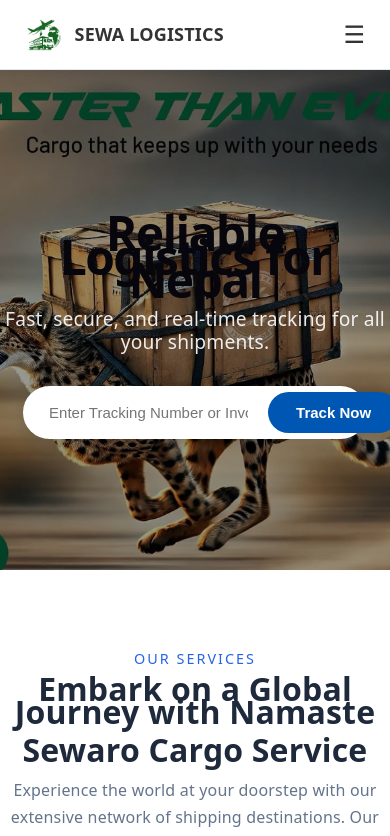
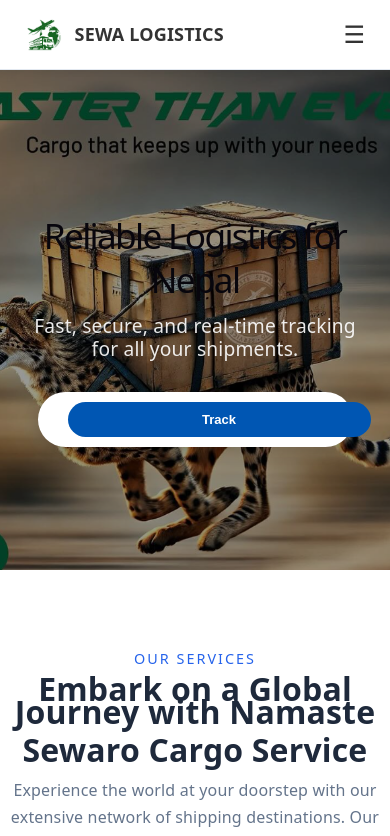
Before and after one commit to sanba2004/sewaro_frontend, a React (Vite) app: page / in a window 390 px wide. Shown: the top 836 px of the page. Built offline with nearby package versions, Linux system fonts and the light colour scheme.

Commit message:
mandatory

```diff
--- a/src/App.css
+++ b/src/App.css
@@ -142,10 +142,12 @@
   padding: 0 20px;
 }
 
-.hero-content h1 {
-  font-size: 3rem;
-  font-weight: 800;
-  margin-bottom: 1rem;
+@media (max-width: 768px) {
+  .hero-content h1 {
+    font-size: 2.2rem;   /* Scales the font down gracefully so it doesn't crowd small viewports */
+    line-height: 1.25;   /* 🚀 Crucial: Keeps your text from smashing together vertically */
+    margin-bottom: 0.8rem;
+  }
 }
 
 .hero-content p {
@@ -1057,3 +1059,34 @@
   overflow-x: auto;
   -webkit-overflow-scrolling: touch;
 }
+@media screen and (max-width: 600px) {
+  /* Keeps the horizontal layout and ensures everything stays inside the white capsule */
+  .search-track-form {
+    display: flex !important;
+    flex-direction: row !important; /* Forces them to stay side-by-side */
+    background-color: #ffffff !important; /* Keeps the capsule background white */
+    border-radius: 30px !important; /* Maintains the rounded capsule look */
+    padding: 6px !important; /* Creates a clean internal cushion around the button */
+    width: 95%;
+    max-width: 450px;
+    margin: 20px auto 0 auto;
+    box-shadow: 0 4px 15px rgba(0,0,0,0.2);
+  }
+
+  /* Shrinks the textbox text down slightly so it doesn't push the button out */
+  .track-input-field {
+    font-size: 13px !important;
+    padding: 10px 12px !important;
+    text-align: left !important; /* Left aligns text to maximize horizontal space */
+    border-radius: 30px 0 0 30px !important;
+    min-width: 0; /* Prevents input from blowing out the flex container */
+  }
+
+  /* Adjusts the button sizing to fit perfectly inside the capsule beside the text */
+  .track-submit-btn {
+    font-size: 13px !important;
+    padding: 10px 18px !important; /* Compact padding for mobile thumbs */
+    border-radius: 25px !important; /* Clean rounded edges inside the white container */
+    white-space: nowrap !important; /* Prevents the 'Track Now' text from breaking into two rows */
+  }
+}
--- a/src/App.jsx
+++ b/src/App.jsx
@@ -2761,7 +2761,7 @@
                 <h1>Reliable Logistics for Nepal</h1>
                 <p>Fast, secure, and real-time tracking for all your shipments.</p>
 
-                <form onSubmit={handlePublicTrackSearch} style={{
+                {/* <form onSubmit={handlePublicTrackSearch} style={{
                   display: 'flex',
                   backgroundColor: '#ffffff',
                   padding: '6px',
@@ -2803,10 +2803,64 @@
     whiteSpace: 'nowrap'
   }}
 >
-  {/* 🚀 Put the label text inside here instead of self-closing the tag */}
+}
   {isSearchingTrack ? 'Searching...' : 'Track Now'}
 </button>
-                </form>
+                </form> */}
+                <form
+  onSubmit={handlePublicTrackSearch}
+  className="search-track-form"
+  style={{
+    display: 'flex',
+    backgroundColor: '#ffffff',
+    padding: '6px',
+    borderRadius: '30px',
+    maxWidth: '520px',
+    width: '90%',
+    margin: '25px auto 0 auto',
+    boxShadow: '0 4px 15px rgba(0, 0, 0, 0.15)',
+    boxSizing: 'border-box',
+    alignItems: 'center' /* 🌟 Ensures vertical alignment stays centered */
+  }}
+>
+  <input
+    type="text"
+    placeholder="Enter Tracking Number..."
+    className="track-input-field"
+    value={trackingNumberInput}
+    onChange={(e) => setTrackingNumberInput(e.target.value)}
+    style={{
+      flex: '1 1 auto', /* 🌟 Tells the input field to greedily grow and occupy all available space */
+      minWidth: '0',    /* 🚀 CRUCIAL: Allows flexbox to shrink the input properly on tiny phone screens */
+      border: 'none',
+      outline: 'none',
+      padding: '10px 15px',
+      fontSize: '14px',
+      borderRadius: '30px 0 0 30px',
+      color: '#1a1a1a'
+    }}
+  />
+  <button
+    type="submit"
+    className="track-submit-btn"
+    disabled={isSearchingTrack}
+    style={{
+      flex: '0 0 auto',   /* 🌟 Prevents the button from growing or hogging space */
+      background: '#0056b3',
+      color: '#fff',
+      border: 'none',
+      padding: '10px 18px', /* 🌟 Reduced horizontal padding so it looks sleek on mobile */
+      borderRadius: '25px',
+      fontWeight: 'bold',
+      cursor: 'pointer',
+      fontSize: '14px',    /* 🌟 Kept clean and legible without ballooning */
+      transition: 'background 0.2s',
+      whiteSpace: 'nowrap'
+    }}
+  >
+    {isSearchingTrack ? '...' : 'Track'} {/* 🌟 'Track' is much cleaner for mobile space than 'Track Now' */}
+  </button>
+</form>
 
                 {trackSearchError && (
                   <div style={{ marginTop: '15px', color: '#d6dc1c', fontWeight: 'bold', fontSize: '14px' }}>
--- a/src/components/ShipmentStepper.jsx
+++ b/src/components/ShipmentStepper.jsx
@@ -132,15 +132,15 @@
   // ==========================================
   else if (step === 2) {
   const recName = (receiverInfo.fullName || '').trim();
-  const idType = receiverInfo.idType || '';
+  //const idType = receiverInfo.idType || '';
 
   // 🛡️ CHANGED: Checks for an already saved cloud link OR a browser cached file
-  const hasIdAttachment = !!receiverInfo.receiverIdUrl || !!stagedFiles.receiverFile;
+ // const hasIdAttachment = !!receiverInfo.receiverIdUrl || !!stagedFiles.receiverFile;
 
   const recContact = (receiverInfo.contactNumber || '').trim();
   const recCountry = receiverInfo.country || '';
-  const recState = (receiverInfo.state || '').trim();
-  const recZip = (receiverInfo.zip || '').trim(); // Target DB 'zip' key
+  //const recState = (receiverInfo.state || '').trim();
+  //const recZip = (receiverInfo.zip || '').trim(); // Target DB 'zip' key
   const recCity = (receiverInfo.city || '').trim();
   const recLandmark = (receiverInfo.landmark || '').trim();
   const recAddress = (receiverInfo.fullAddress || '').trim();
@@ -148,12 +148,12 @@
   // Track exactly what is empty based on mandatory indicators
   const emptyFields = [];
   if (!recName) emptyFields.push("Receiver's Full Name");
-  if (!idType) emptyFields.push("Verification ID Type");
-  if (!hasIdAttachment) emptyFields.push("Receiver ID Document Attachment"); // Tracks staged or uploaded
+  //if (!idType) emptyFields.push("Verification ID Type");
+  //if (!hasIdAttachment) emptyFields.push("Receiver ID Document Attachment"); // Tracks staged or uploaded
   if (!recContact) emptyFields.push("Contact Number");
   if (!recCountry) emptyFields.push("Country");
-  if (!recState) emptyFields.push("State");
-  if (!recZip) emptyFields.push("Zip Code");
+  //if (!recState) emptyFields.push("State");
+  //if (!recZip) emptyFields.push("Zip Code");
   if (!recCity) emptyFields.push("City");
   if (!recLandmark) emptyFields.push("Area / Landmark");
   if (!recAddress) emptyFields.push("Full Address");
@@ -343,7 +343,7 @@
 const [previewTrackingId, setPreviewTrackingId] = useState(() => {
   const dateStr = new Date().toISOString().slice(0, 10).replace(/-/g, "");
   const randomSuffix = Math.floor(1000 + Math.random() * 9000);
-  return `SHP-${dateStr}-${randomSuffix}`;
+  return `NSC-${dateStr}-${randomSuffix}`;
 });
 
 
```
